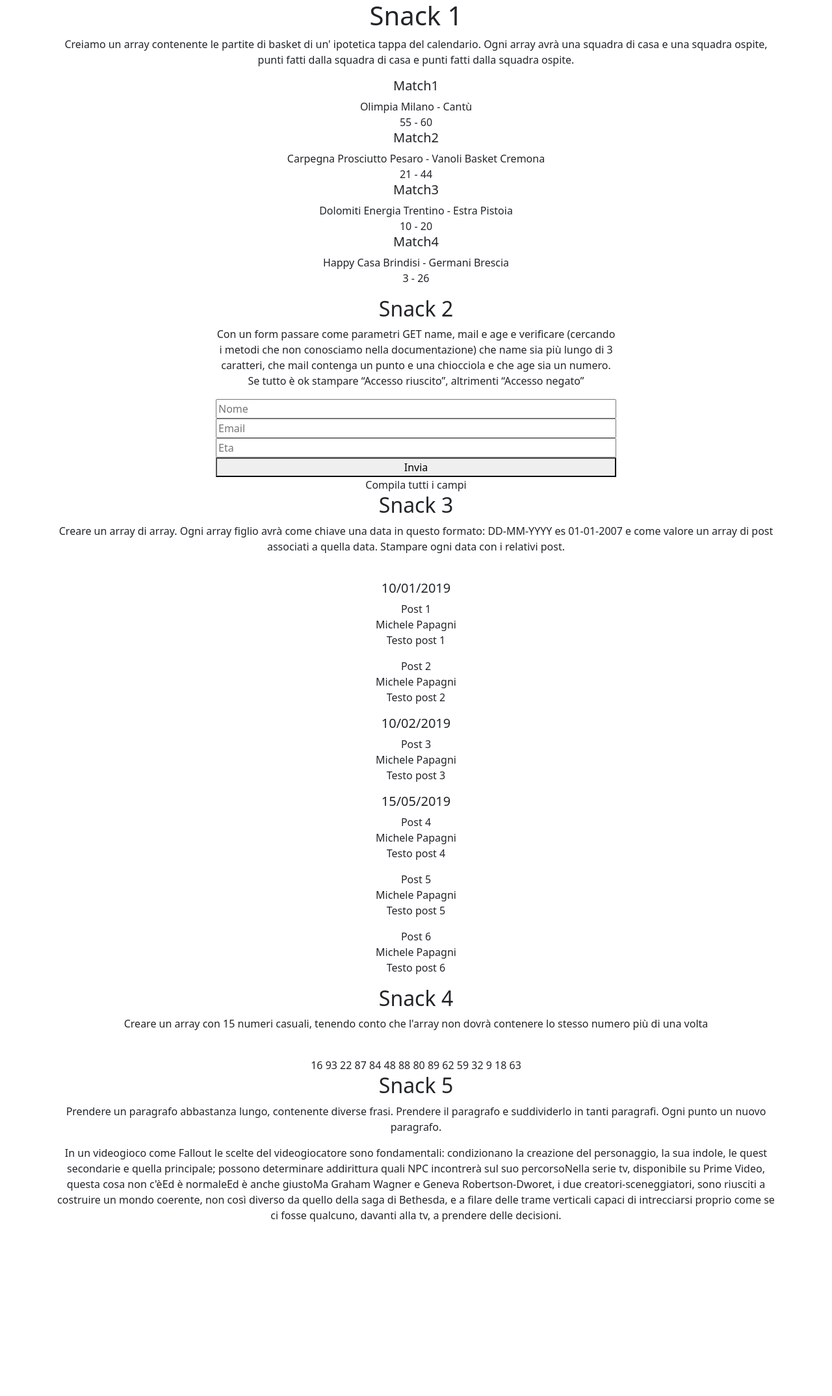
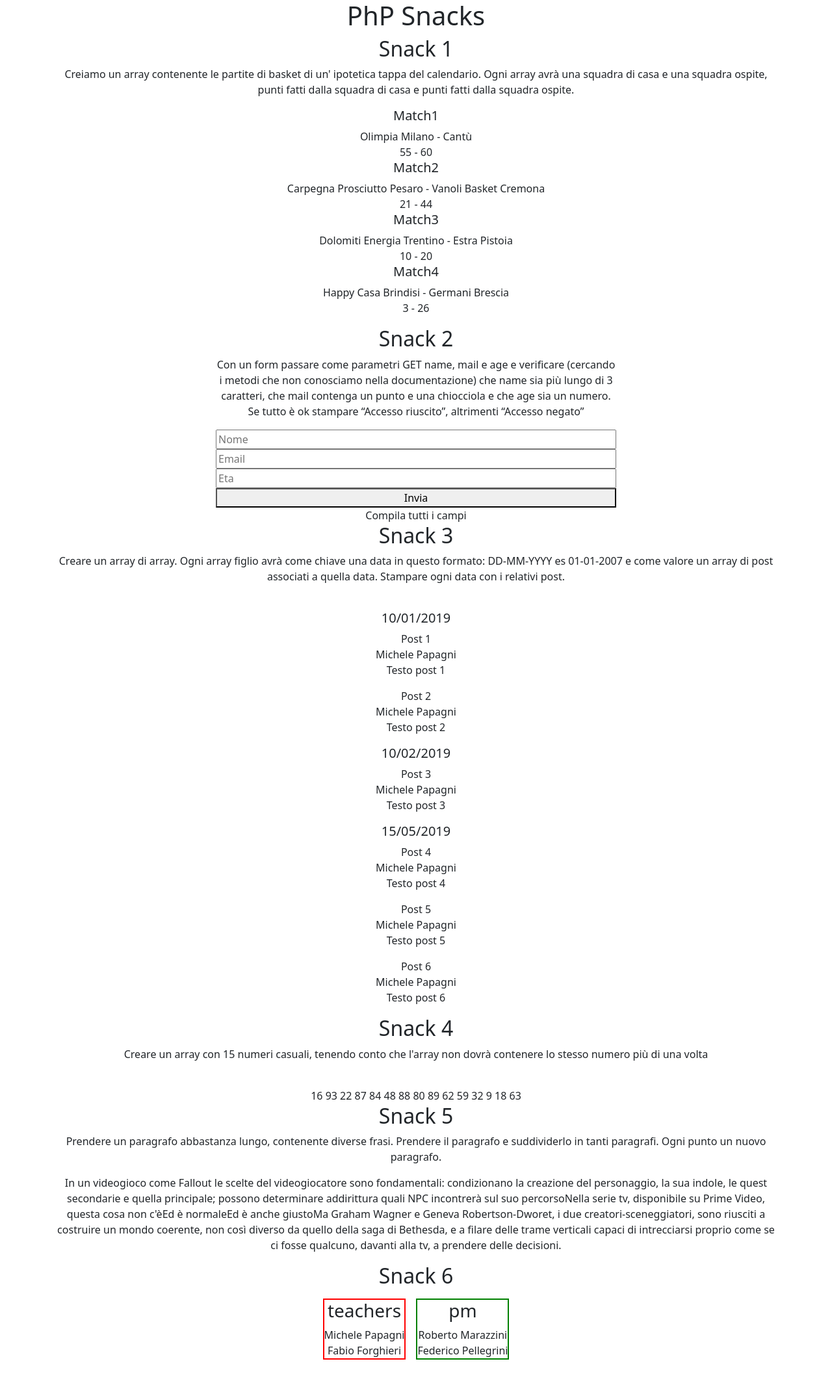
Before and after one commit to Aligern/php-snacks-b1, a PHP site: page / in a window 1280 px wide. Shown: the whole page at 65% size. Before the commit the page ends 1880 px from the top, so only its background shows below. Run offline with PHP 8.4, Linux system fonts and the light colour scheme.

Commit message:
Add snack 6

```diff
--- /dev/null
+++ b/Css/style.css
@@ -0,0 +1,7 @@
+.green {
+    border: 2px solid green;
+}
+
+.red {
+    border: 2px solid red;
+}
--- a/index.php
+++ b/index.php
@@ -96,10 +96,60 @@ function getArrayOfIntegers($min, $max, $itemsArray) {
 }
     return $numbersArray;
 }
+###################################### end snack 4 ########################################
 
+// snack 5 here
 $paragraphs = 'In un videogioco come Fallout le scelte del videogiocatore sono fondamentali: condizionano la creazione del personaggio, la sua indole, le quest secondarie e quella principale; possono determinare addirittura quali NPC incontrerà sul suo percorso. Nella serie tv, disponibile su Prime Video, questa cosa non c\'è. Ed è normale. Ed è anche giusto. Ma Graham Wagner e Geneva Robertson-Dworet, i due creatori-sceneggiatori, sono riusciti a costruire un mondo coerente, non così diverso da quello della saga di Bethesda, e a filare delle trame verticali capaci di intrecciarsi proprio come se ci fosse qualcuno, davanti alla tv, a prendere delle decisioni.';
 
 $paragraph = explode('. ', $paragraphs);
+
+###################################### end snack 5 ########################################
+
+// snack 6 array
+$db = [
+    'teachers' => [
+        [
+            'name' => 'Michele',
+            'lastname' => 'Papagni'
+        ],
+        [
+            'name' => 'Fabio',
+            'lastname' => 'Forghieri'
+        ]
+    ],
+    'pm' => [
+        [
+            'name' => 'Roberto',
+            'lastname' => 'Marazzini'
+        ],
+        [
+            'name' => 'Federico',
+            'lastname' => 'Pellegrini'
+        ]
+    ]
+];
+
+function printTeachers($db) {
+    foreach ($db as $key => $value) {
+        if ($key == 'teachers') {
+            echo '<h3>' . $key . '</h3>';
+            foreach ($value as $teacher) {
+                echo $teacher['name'] . ' ' . $teacher['lastname'] . '<br>';
+            }
+        }
+    }
+}
+
+function printPm($db) {
+    foreach ($db as $key => $value) {
+        if ($key == 'pm') {
+            echo '<h3>' . $key . '</h3>';
+            foreach ($value as $pm) {
+                echo $pm['name'] . ' ' . $pm['lastname'] . '<br>';
+            }
+        }
+    }
+}
 
 ?>
 
@@ -111,6 +161,8 @@ $paragraph = explode('. ', $paragraphs);
 
     <link href="https://cdn.jsdelivr.net/npm/bootstrap@5.3.3/dist/css/bootstrap.min.css" rel="stylesheet" integrity="sha384-QWTKZyjpPEjISv5WaRU9OFeRpok6YctnYmDr5pNlyT2bRjXh0JMhjY6hW+ALEwIH" crossorigin="anonymous">
 
+    <link rel="stylesheet" href="css/style.css">
+
     <title>
         PhP Snacks 1
     </title>
@@ -118,12 +170,12 @@ $paragraph = explode('. ', $paragraphs);
 
 
 <body>
-
+    <h1 class="text-center"> PhP Snacks </h1>
     <!-- Snack 1 -->
     <div class="container text-center" >
-        <h1>
+        <h2>
             Snack 1
-        </h1>
+        </h2>
 
         <p>
         Creiamo un array contenente le partite di basket di un' ipotetica tappa del calendario. Ogni array avrà una squadra di casa e una squadra ospite, punti fatti dalla squadra di casa e punti fatti dalla squadra ospite.
@@ -203,5 +255,23 @@ $paragraph = explode('. ', $paragraphs);
         </p>
     </div>
 
+    <!-- snack 6 -->
+    <div class="container text-center pb-5">
+        <h2> Snack 6 </h2>
+        <div class="d-flex justify-content-center">
+            <div class="box red m-2">
+                <?php
+                printTeachers($db);
+                ?>
+            </div>
+
+            <div class="box green m-2">
+                <?php
+                printPm($db);
+                ?>
+            </div>
+        </div>
+    </div>
+
 </body>
 </html>
```
